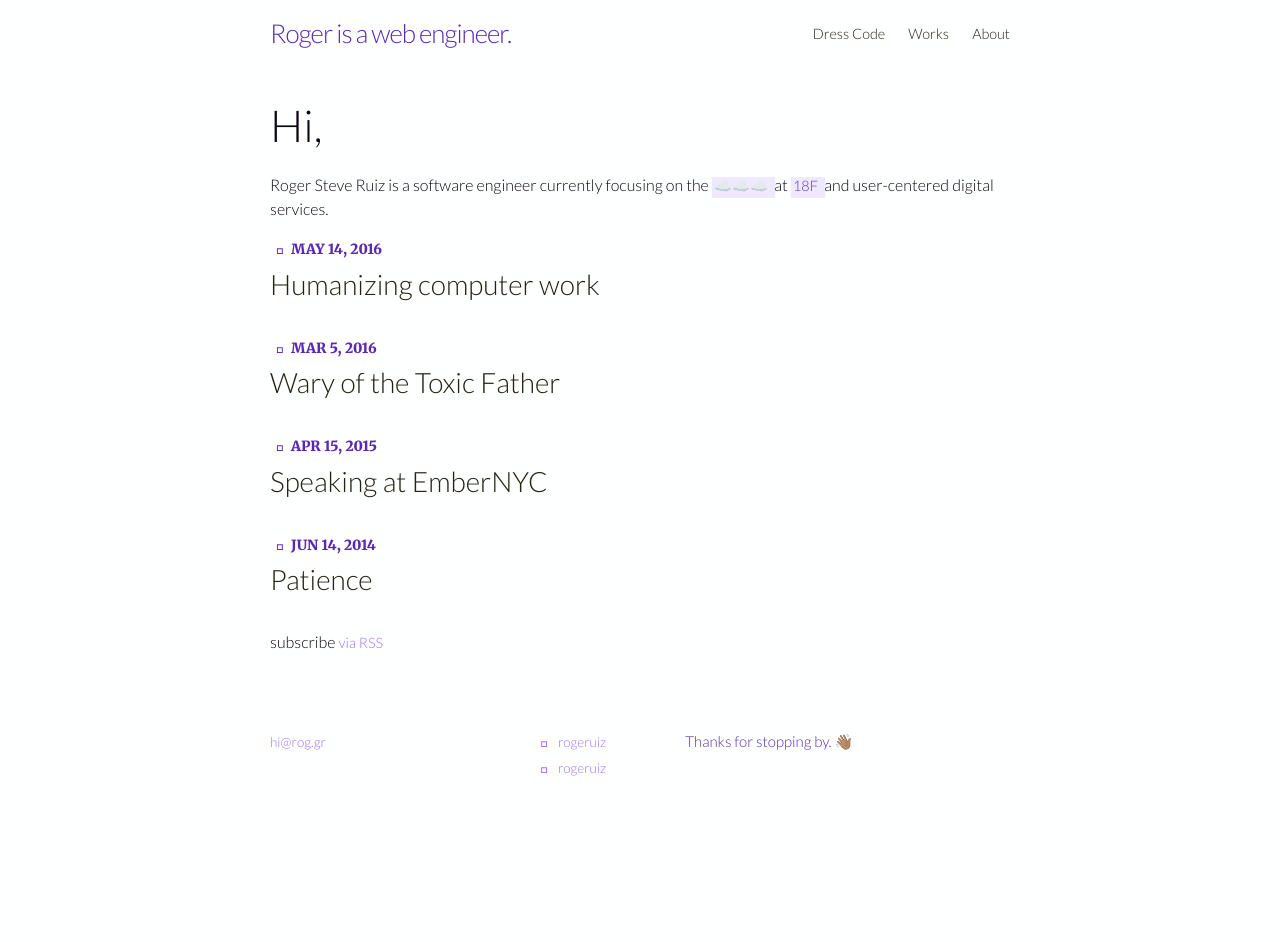
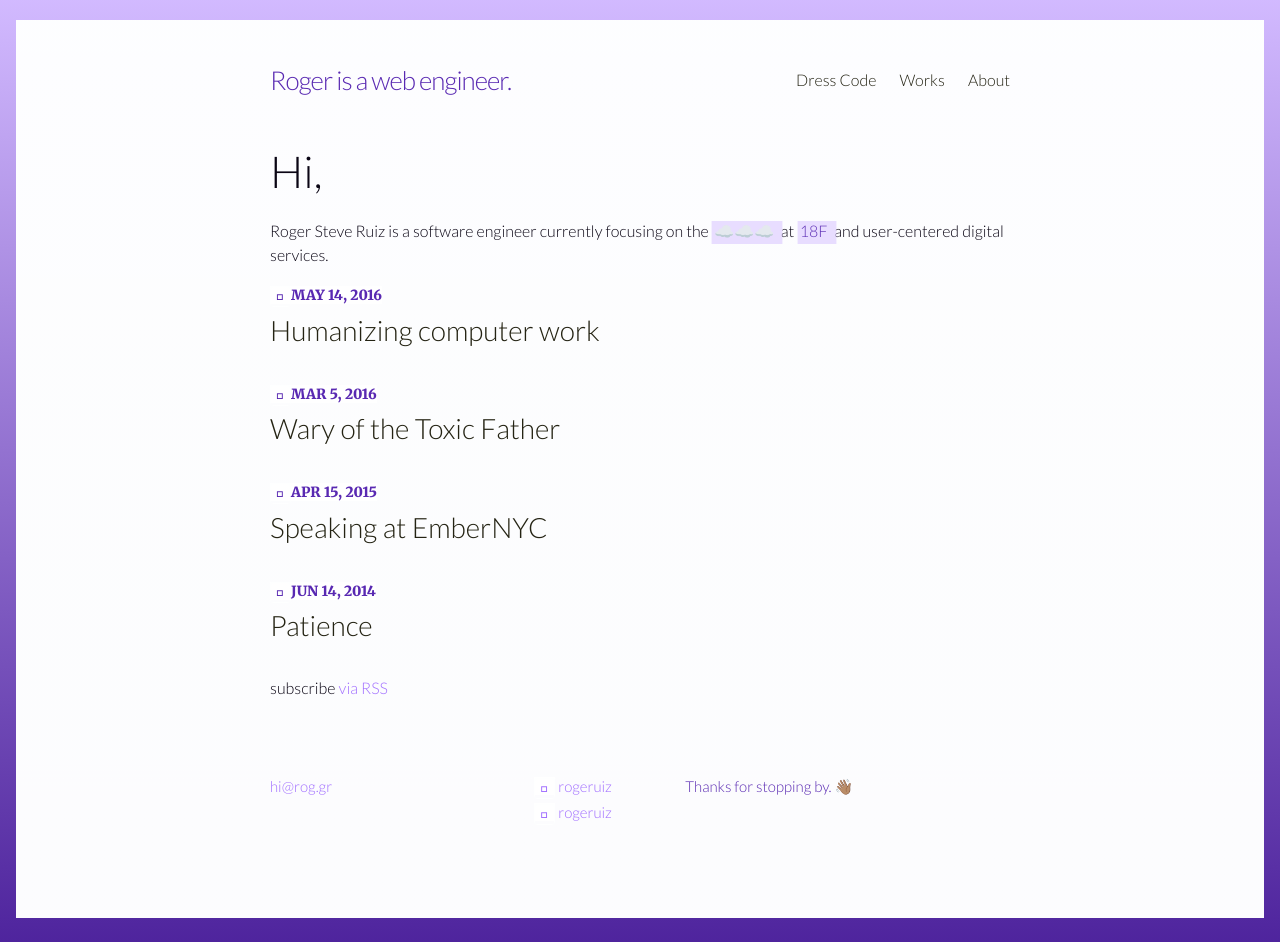
Before and after one commit to rogeruiz/write, a Jekyll site: the page built from index.html, in a window 1280 px wide. Built offline with Jekyll 4.4.1, drawn with Linux system fonts in a browser that asks for light colours; some web fonts are replaced; before the commit the page ends 900 px from its top, so only the background shows below that.

Commit message:
Update some visual stuff :eyes:

```diff
--- a/_sass/_base.scss
+++ b/_sass/_base.scss
@@ -1,3 +1,14 @@
+@mixin linearGradient($top, $bottom){
+    background: $top; /* Old browsers */
+    background: -moz-linear-gradient(top,  $top 0%, $bottom 100%); /* FF3.6+ */
+    background: -webkit-gradient(linear, left top, left bottom, color-stop(0%,$top), color-stop(100%,$bottom)); /* Chrome,Safari4+ */
+    background: -webkit-linear-gradient(top,  $top 0%,$bottom 100%); /* Chrome10+,Safari5.1+ */
+    background: -o-linear-gradient(top,  $top 0%,$bottom 100%); /* Opera 11.10+ */
+    background: -ms-linear-gradient(top,  $top 0%,$bottom 100%); /* IE10+ */
+    background: linear-gradient(to bottom,  $top 0%,$bottom 100%); /* W3C */
+    filter: progid:DXImageTransform.Microsoft.gradient( startColorstr='#ffffff', endColorstr='#000000',GradientType=0 ); /* IE6-9 */
+}
+
 /**
  * Reset some basic elements
  */
@@ -91,9 +102,9 @@ h1, h2, h3, h4, h5, h6 {
 a {
     color: $cl-tertiary-right;
     text-decoration: none;
-    transition: 0.1s background cubic-bezier(0.6, -0.28, 0.74, 0.05);
+    transition: 0.1s background cubic-bezier(0.6, -0.28, 0.74, 0.05),
+              0.1s box-shadow cubic-bezier(0.6, -0.28, 0.74, 0.05);
     font-weight: 400;
-    font-size: 0.9em;
 
     &:visited {
         color: $cl-tertiary-left;
@@ -112,10 +123,11 @@ a {
     }
 
     .highlight-anchors p > & {
-      $l-color: lighten(rgba($cl-tertiary-right, 0.5), 20%);
+      $l-color: lighten(rgba($cl-tertiary-right, 0.75), 20%);
       $l-spacing: 0.15em;
       display: inline;
       background: $l-color;
+      background-position: 10%;
       color: rgba($cl-tertiary-left, 0.95);
       padding: 0;
       padding-right: $l-spacing * 2.5;
@@ -127,6 +139,8 @@ a {
       &:hover {
         background: darken($l-color, 20%);
         color: rgba($cl-main, 0.95);
+        box-shadow: $l-spacing 0 0 darken($l-color, 20%),
+                    ($l-spacing * -1) 0 0 darken($l-color, 20%);
       }
     }
 }
--- a/_sass/_layout.scss
+++ b/_sass/_layout.scss
@@ -1,9 +1,27 @@
+html {
+  $cl-top: lighten($cl-tertiary-right, 15%);
+  $cl-bottom: darken($cl-tertiary-left, 5%);
+  @include linearGradient($cl-top, $cl-bottom);
+  margin: 0;
+  padding: 0;
+}
+
+body {
+  background-color: $cl-main;
+  margin: 1.25em 1em 1.5em;
+  padding: 2em 0;
+  @include linearGradient(rgba($cl-main, 0.98), rgba($cl-main, 0.99));
+  @include media-query($on-palm) {
+    background-color: $cl-main;
+    margin: 0;
+    padding: 0;
+  }
+}
+
 /**
  * Site header
  */
 .site-header {
-    border-top: 5px solid $cl-secondary-left;
-    border-bottom: 1px solid $cl-secondary-left;
     min-height: 56px;
 
     // Positioning context for the mobile navigation icon
@@ -100,9 +118,7 @@
  * Site footer
  */
 .site-footer {
-    border-top: 1px solid $cl-secondary-left;
     padding: $spacing-unit 0;
-    background: $cl-secondary-left;
 }
 
 .footer-heading {
```
